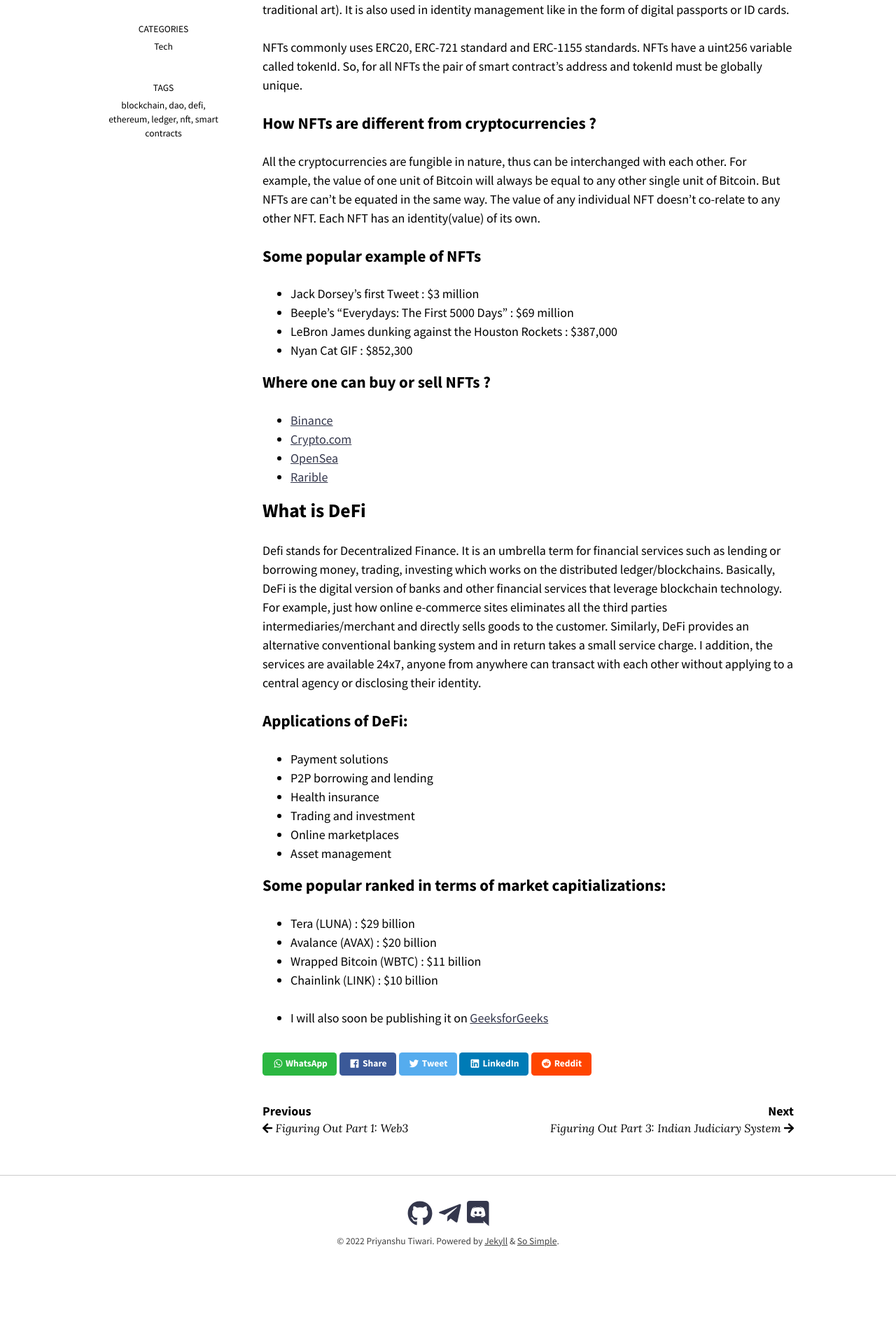
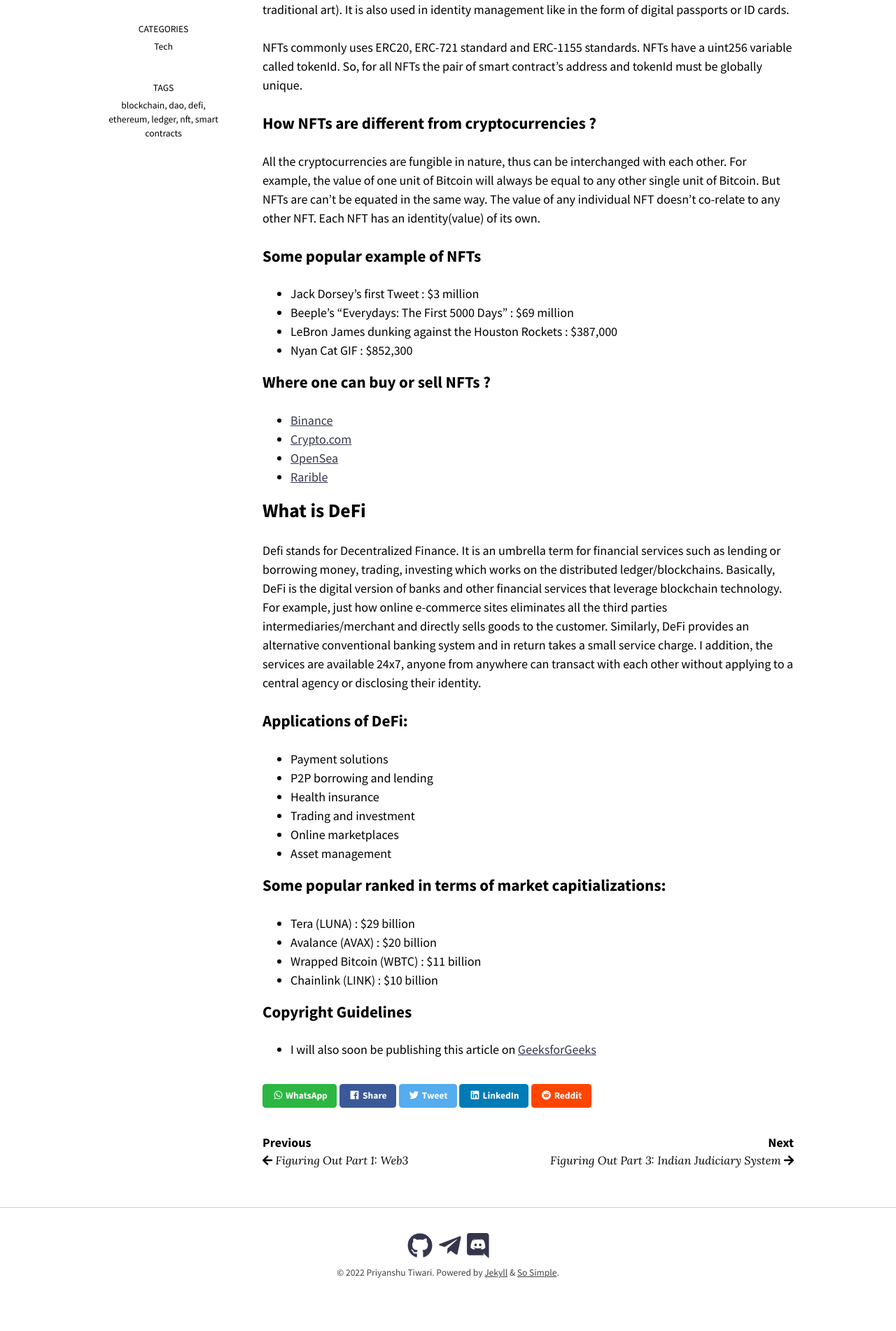
Before and after one commit to ahampriyanshu/blog-v1, a Jekyll site: the page built from _posts/2022-01-02-figuring-out-2-defi-dao-and-nft.md, in a window 1280 px wide. Shown: the part 690-2592 px from the top of the page at 70% size. Built offline with Jekyll 4.4.1, drawn with Linux system fonts in a browser that asks for light colours; nearby versions of some CDN libraries; before the commit the page ends 2546 px from its top, so only the background shows below that.

Commit message:
copyright guideline

```diff
--- a/_posts/2022-01-02-figuring-out-2-defi-dao-and-nft.md
+++ b/_posts/2022-01-02-figuring-out-2-defi-dao-and-nft.md
@@ -58,4 +58,5 @@ Defi stands for Decentralized Finance. It is an umbrella term for financial serv
 * Wrapped Bitcoin (WBTC) : $11 billion
 * Chainlink (LINK) : $10 billion
 
-* I will also soon be publishing it on [GeeksforGeeks](https://www.geeksforgeeks.org/)
+### Copyright Guidelines
+* I will also soon be publishing this article on [GeeksforGeeks](https://www.geeksforgeeks.org/)
--- a/_sass/so-simple/_global.scss
+++ b/_sass/so-simple/_global.scss
@@ -83,7 +83,7 @@
 }
 
 .site-description {
-  margin: 0 0.25rem 1em;
+  margin: 0 .5rem 1em;
   font-family: $description-font-family;
   @include fluid-type($min-vw, $max-vw, $h5-min, $h5-max);
   font-weight: 400;
```
